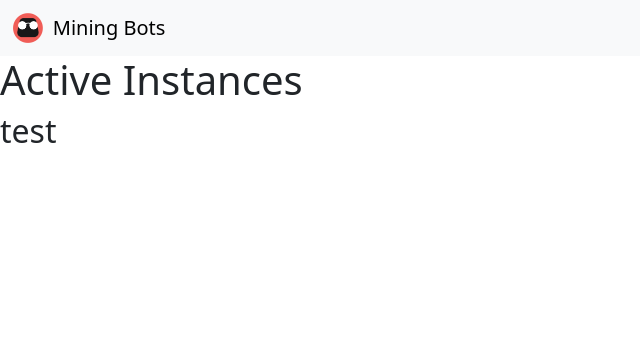
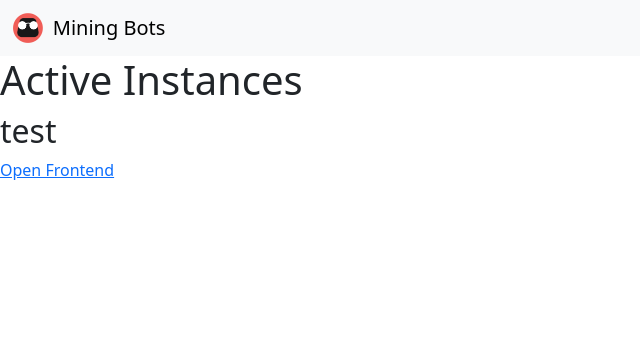
Before and after one commit to danielh13210/miningbots-coolify-manager, a Flask app: page / in a window 1280 px wide. Shown: the top 356 px of the page, without its empty margins (0-640 px from the left). Run offline with Flask 3, Linux system fonts and the light colour scheme.

Commit message:
Add the open button

```diff
--- a/templates/index.html
+++ b/templates/index.html
@@ -23,6 +23,7 @@
   {% if instances %}
     {% for instance in instances %}
       <h2>{{instance}}</h2>
+      <a href="https://miningbots-fe.fried.tinkertofu.com/connect.html#{{instance}}" target="_blank">Open Frontend</a>
     {% endfor %}
   {% else %}
     <h2>No active instances.</h2>
```
